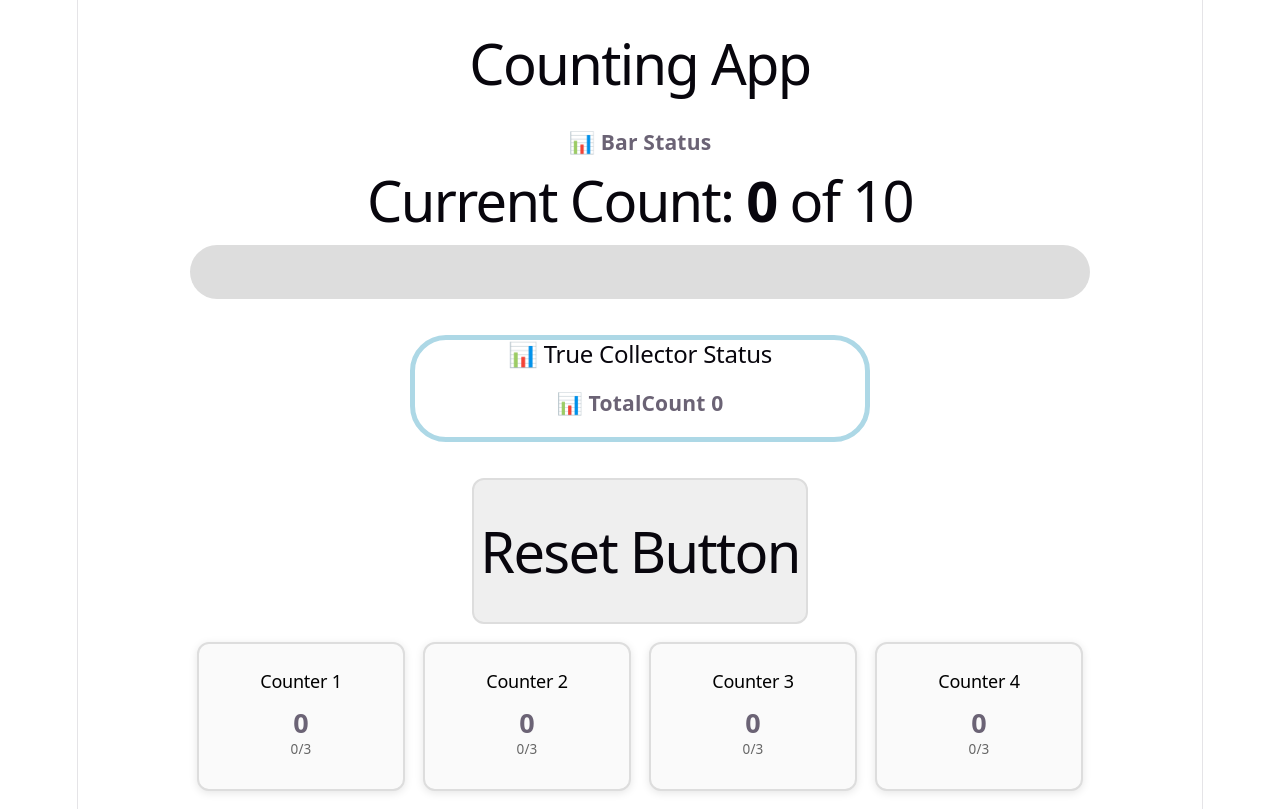
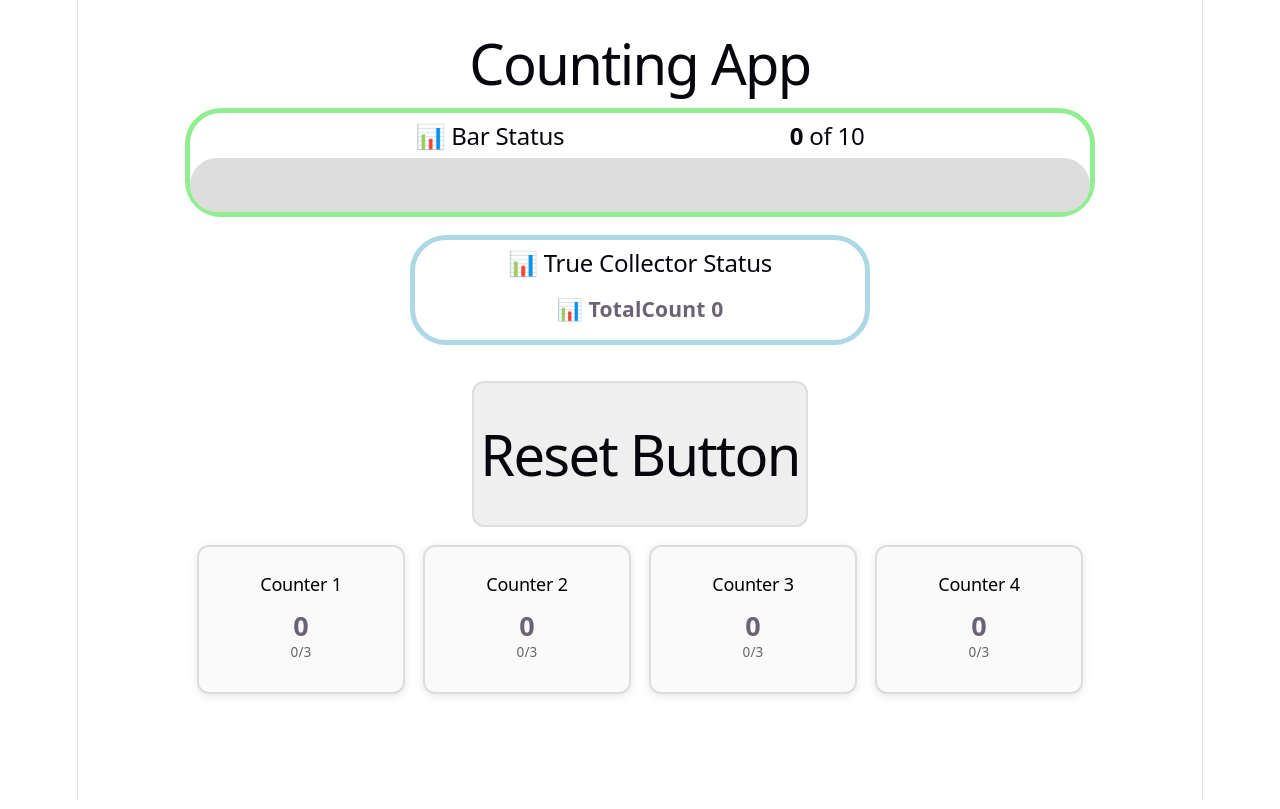
Before and after one commit to Acasez/counter-task, a React (Vite) app: page / in a window 1280 px wide. Built offline with nearby package versions, Linux system fonts and the light colour scheme.

Commit message:
Styled bar more

```diff
--- a/src/Components/CollectorBar.tsx
+++ b/src/Components/CollectorBar.tsx
@@ -11,11 +11,27 @@ export default function CollectorBar({
   const fillPercentage = collectorCount * 10;
   const fillAmount = fillPercentage + "%";
   return (
-    <div style={{ marginBottom: "2rem" }}>
-      <h3>📊 Bar Status</h3>
-      <h1>
-        Current Count: <strong>{collectorCount}</strong> of {maxCount}
-      </h1>
+    <div
+      style={{
+        marginBottom: "1rem",
+        border: "0.3rem solid",
+        borderRadius: "2rem",
+        borderColor: "lightGreen",
+      }}
+    >
+      <div
+        style={{
+          marginTop: "0.5rem",
+          display: "flex",
+          justifyContent: "space-evenly",
+        }}
+      >
+        <h2>📊 Bar Status</h2>
+        <h2>
+          <strong>{collectorCount}</strong> of {maxCount}
+        </h2>
+      </div>
+
       <div
         className="bar"
         style={{
--- a/src/Components/TrueCollector.tsx
+++ b/src/Components/TrueCollector.tsx
@@ -14,8 +14,8 @@ export default function TrueCollector({ totalCount }: TotalCollection) {
         width: "25rem",
       }}
     >
-      <h2>📊 True Collector Status</h2>
-      <h3>📊 TotalCount {totalCount} </h3>
+      <h2 style={{ margin: "0.5rem" }}>📊 True Collector Status</h2>
+      <h3 style={{ margin: "1rem" }}>📊 TotalCount {totalCount} </h3>
     </div>
   );
 }
```
